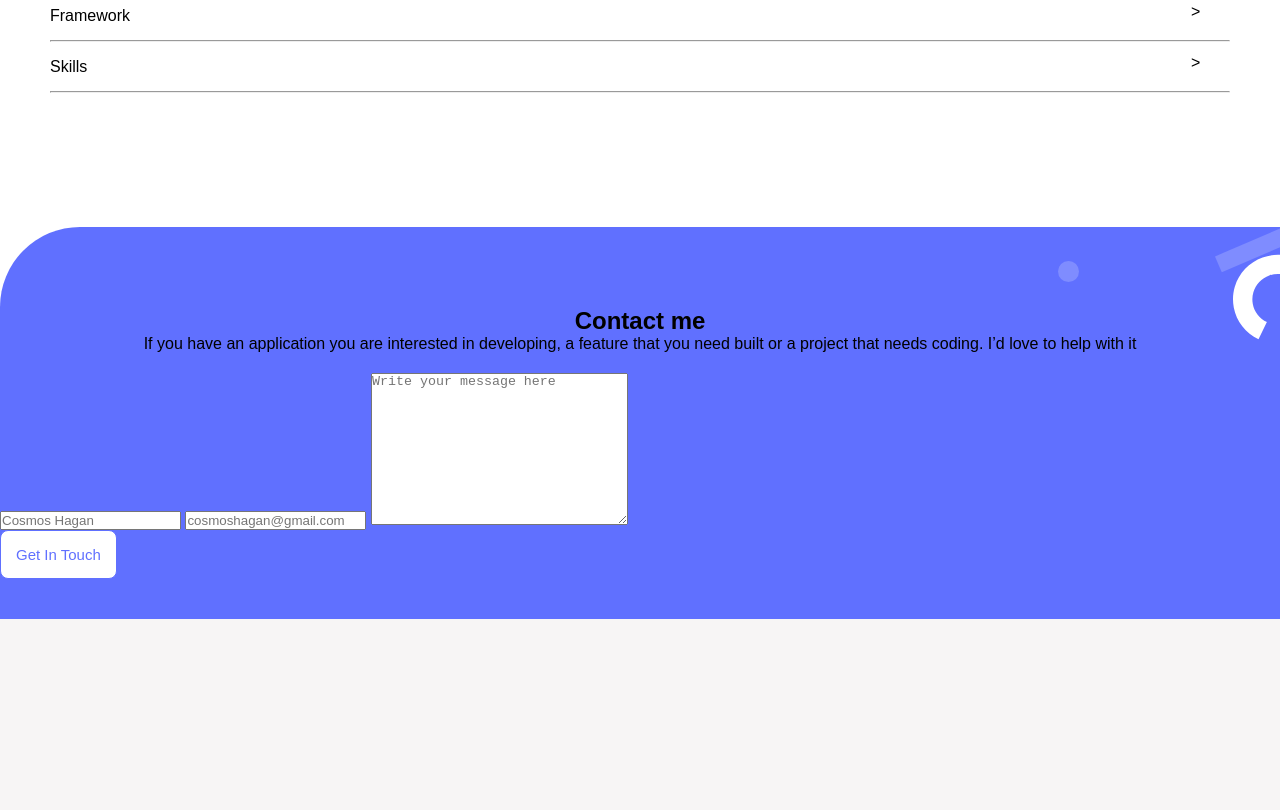
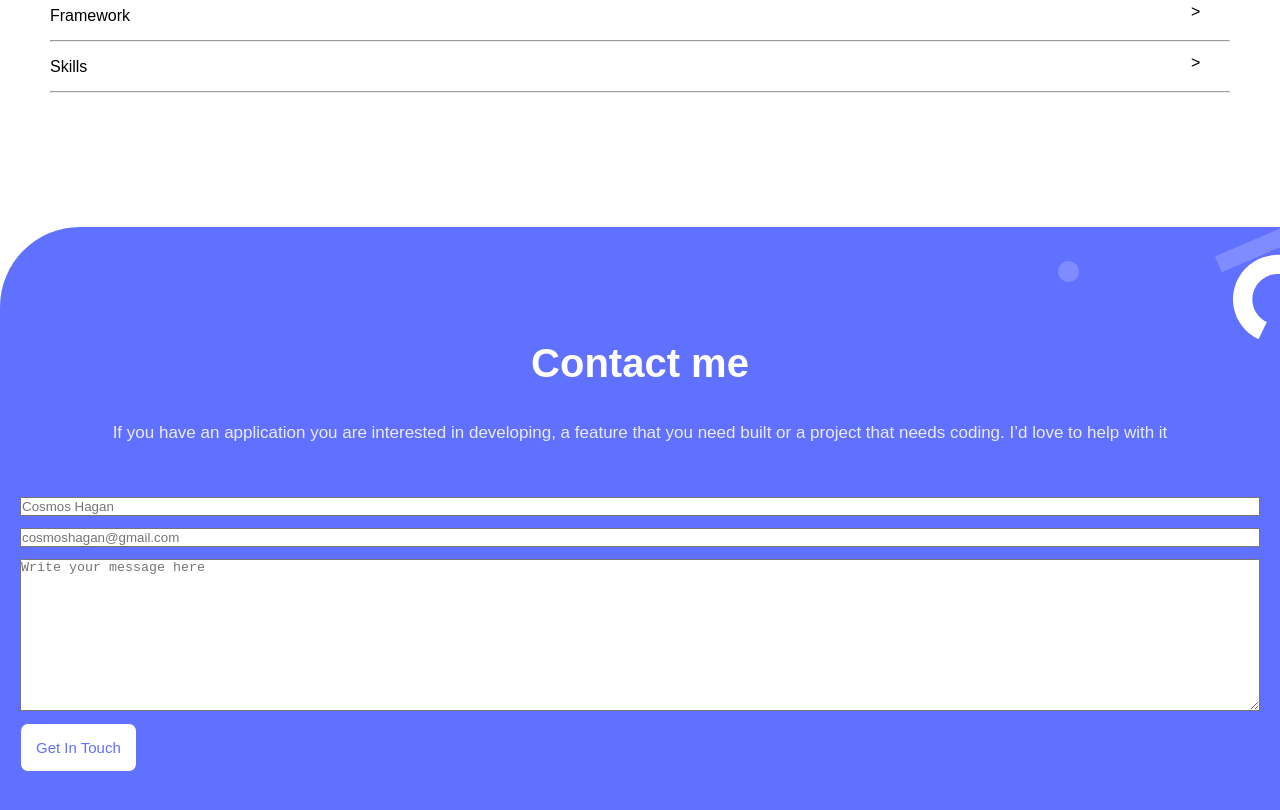
Before and after one commit to Cosmosha/Portfolio, a website: page index.html in a window 1280 px wide. Shown: the part 7368-8178 px from the top of the page. Before the commit the page ends 7987 px from the top, so only its background shows below. Drawn offline with Linux system fonts and the light colour scheme; a web font is replaced by a local one.

Commit message:
update contact-info h2 style.css file

```diff
--- a/style.css
+++ b/style.css
@@ -1,5 +1,4 @@
 @import url('https://fonts.cdnfonts.com/css/poppins');
-
 * {
     margin: 0;
     padding: 0;
@@ -325,3 +324,28 @@ header {
     align-items: center;
     padding: 20px;
 }
+
+.contact .contact-info h2 {
+    font-weight: 700;
+    font-size: 40px;
+    line-height: 52px;
+    color: #fff;
+    padding: 30px 0 0 0;
+}
+
+.contact .contact-info p {
+    font-weight: 400;
+    font-size: 17px;
+    line-height: 28px;
+    color: #ebebff;
+    padding: 30px;
+    text-align: center;
+}
+
+.contact .contact-form {
+    display: flex;
+    flex-direction: column;
+    gap: 12px;
+    padding-left: 20px;
+    padding-right: 20px;
+}
```
Lines whose indentation alone changed are shown as unchanged.
